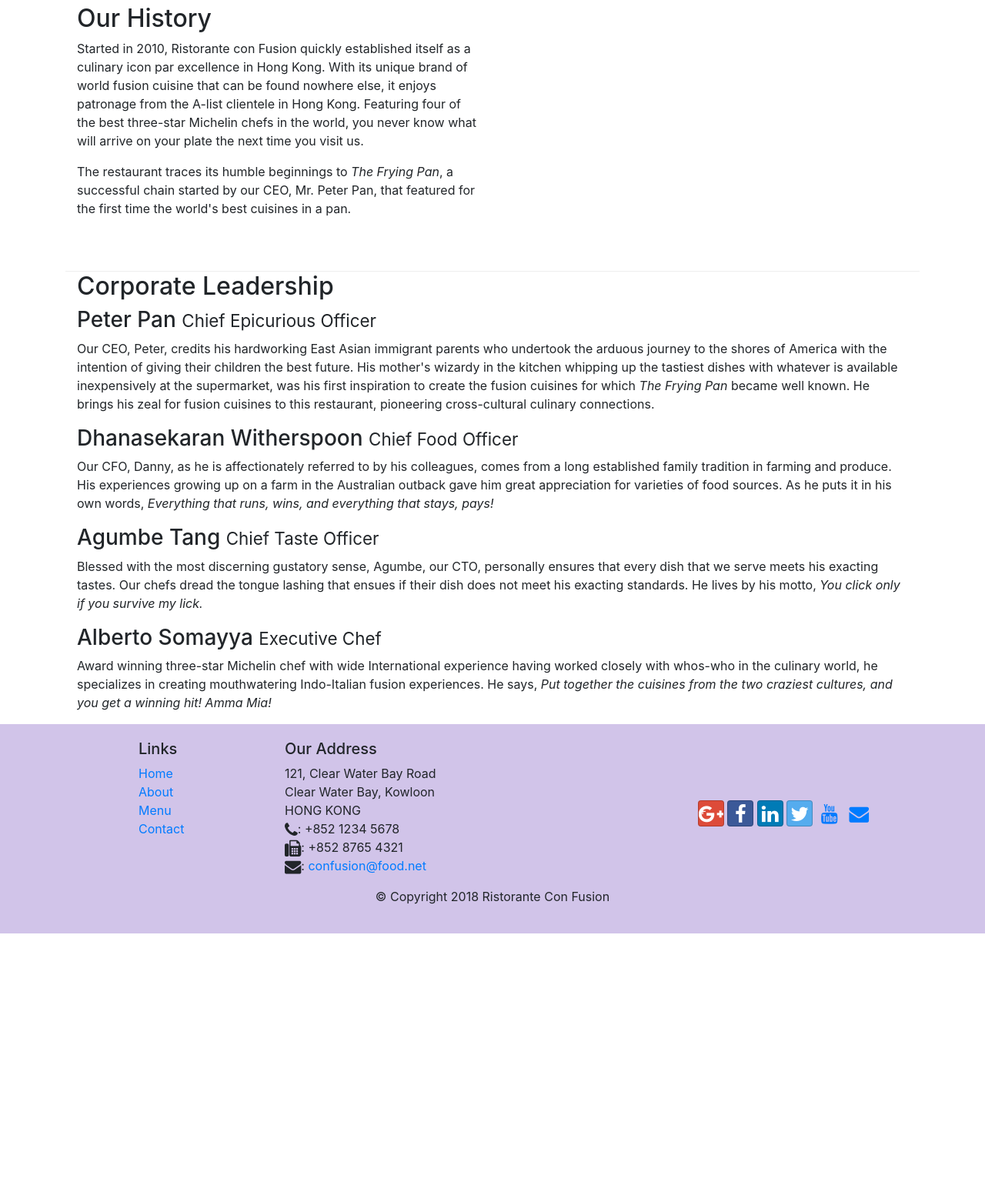
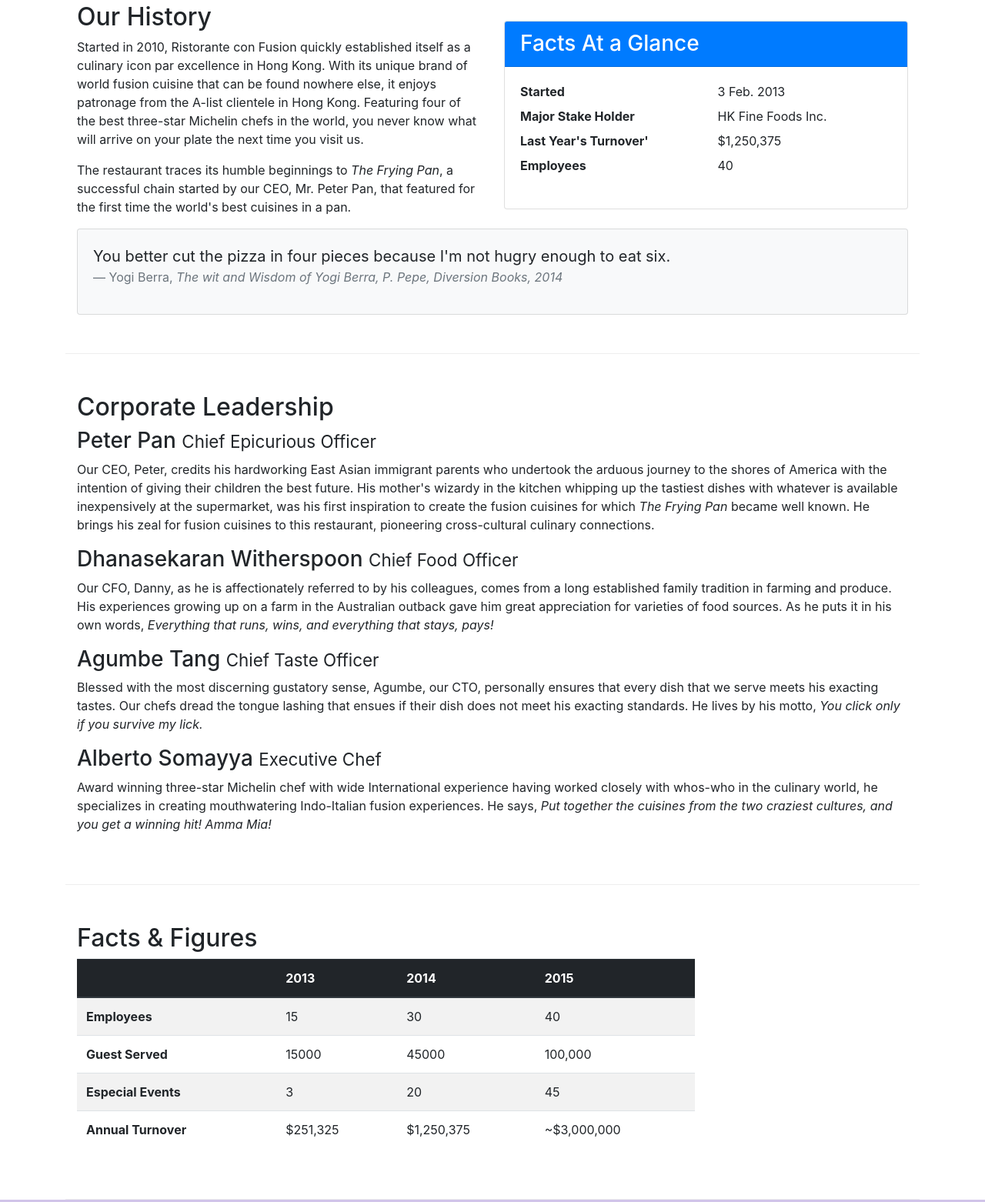
Before and after one commit to fpereyralucena/bs4_2, a website: page aboutus.html in a window 1280 px wide. Shown: the part 488-2050 px from the top of the page at 77% size. Before the commit the page ends 1701 px from the top, so only its background shows below. Drawn offline with nearby package versions, Linux system fonts and the light colour scheme.

Commit message:
Tables and Cards

```diff
--- a/aboutus.html
+++ b/aboutus.html
@@ -68,16 +68,44 @@
                 <p>Started in 2010, Ristorante con Fusion quickly established itself as a culinary icon par excellence in Hong Kong. With its unique brand of world fusion cuisine that can be found nowhere else, it enjoys patronage from the A-list clientele in Hong Kong.  Featuring four of the best three-star Michelin chefs in the world, you never know what will arrive on your plate the next time you visit us.</p>
                 <p>The restaurant traces its humble beginnings to <em>The Frying Pan</em>, a successful chain started by our CEO, Mr. Peter Pan, that featured for the first time the world's best cuisines in a pan.</p>
             </div>
-            <div>
+            <div class="col-sm">
+                <div class="card">
+                    <h3 class="card-header bg-primary text-white">Facts At a Glance</h3>
+                    <div class="card-body">
+                        <dl class="row">
+                            <dt class="col-6">Started</dt>
+                            <dd class="col-6">3 Feb. 2013</dd>
+                            <dt class="col-6">Major Stake Holder</dt>
+                            <dd class="col-6">HK Fine Foods Inc.</dd>
+                            <dt class="col-6">Last Year's Turnover'</dt>
+                            <dd class="col-6">$1,250,375</dd>
+                            <dt class="col-6">Employees</dt>
+                            <dd class="col-6">40</dd>
+                        </dl>
+                    </div>
+                </div>
+            </div>
+            <div class="col-12">
+                <div class="card card-body bg-light">
+                    <blockquote class="blockquote">
+                        <p class="mb-0">You better cut the pizza in four pieces
+                            because I'm not hugry enough to eat six.
+                        </p>
+                        <footer class="blockquote-footer">Yogi Berra,
+                            <cite title="Source Title"> The wit and Wisdom of
+                                Yogi Berra, P. Pepe, Diversion Books, 2014
+                            </cite>
+                        </footer>
+                    </blockquote>
+                </div>
+
             </div>
         </div>
 
-
-        <div class="container">
-            <div>
+        <div class="row row-content">
+            <div class="col-12">
                 <h2>Corporate Leadership</h2>
                 <h3>Peter Pan <small>Chief Epicurious Officer</small></h3>
-
                 <p class="d-none d-sm-block">Our CEO, Peter, credits his hardworking East Asian immigrant parents who undertook the arduous journey to the shores of America with the intention of giving their children the best future. His mother's wizardy in the kitchen whipping up the tastiest dishes with whatever is available inexpensively at the supermarket, was his first inspiration to create the fusion cuisines for which <em>The Frying Pan</em> became well known. He brings his zeal for fusion cuisines to this restaurant, pioneering cross-cultural culinary connections.</p>
                 <h3>Dhanasekaran Witherspoon <small>Chief Food Officer</small></h3>
                 <p class="d-none d-sm-block">Our CFO, Danny, as he is affectionately referred to by his colleagues, comes from a long established family tradition in farming and produce. His experiences growing up on a farm in the Australian outback gave him great appreciation for varieties of food sources. As he puts it in his own words, <em>Everything that runs, wins, and everything that stays, pays!</em></p>
@@ -85,10 +113,56 @@
                 <p class="d-none d-sm-block">Blessed with the most discerning gustatory sense, Agumbe, our CTO, personally ensures that every dish that we serve meets his exacting tastes. Our chefs dread the tongue lashing that ensues if their dish does not meet his exacting standards. He lives by his motto, <em>You click only if you survive my lick.</em></p>
                 <h3>Alberto Somayya <small>Executive Chef</small></h3>
                 <p class="d-none d-sm-block">Award winning three-star Michelin chef with wide International experience having worked closely with whos-who in the culinary world, he specializes in creating mouthwatering Indo-Italian fusion experiences. He says, <em>Put together the cuisines from the two craziest cultures, and you get a winning hit! Amma Mia!</em></p>
+             </div>
+       </div>
+        <div class="row row-content">
+            <div class="col-12 col-sm-9">
+                <h2>Facts &amp; Figures</h2>
+                <div class="table-responsive">
+                    <table class="table table-striped">
+                        <thead class="thead-dark">
+                            <tr>
+                                <th>&nbsp;</th>
+                                <th>2013</th>
+                                <th>2014</th>
+                                <th>2015</th>
+                            </tr>
+                        </thead>
+                        <tbody>
+                            <tr>
+                                <th>Employees</th>
+                                <td>15</td>
+                                <td>30</td>
+                                <td>40</td>
+                            </tr>
+                            <tr>
+                                <th>Guest Served</th>
+                                <td>15000</td>
+                                <td>45000</td>
+                                <td>100,000</td>
+                            </tr>
+                            <tr>
+                                <th>Especial Events</th>
+                                <td>3</td>
+                                <td>20</td>
+                                <td>45</td>
+                             </tr>
+                            <tr>
+                                <th>Annual Turnover</th>
+                                <td>$251,325</td>
+                                <td>$1,250,375</td>
+                                <td>~$3,000,000</td>
+                             </tr>
+                        </tbody>
+                    </table>
+                </div>
 
             </div>
-       </div>
+            <div class="col-12 col-sm-3">
 
+            </div>
+
+        </div>
     </div>
 
     <footer class="footer">
```
